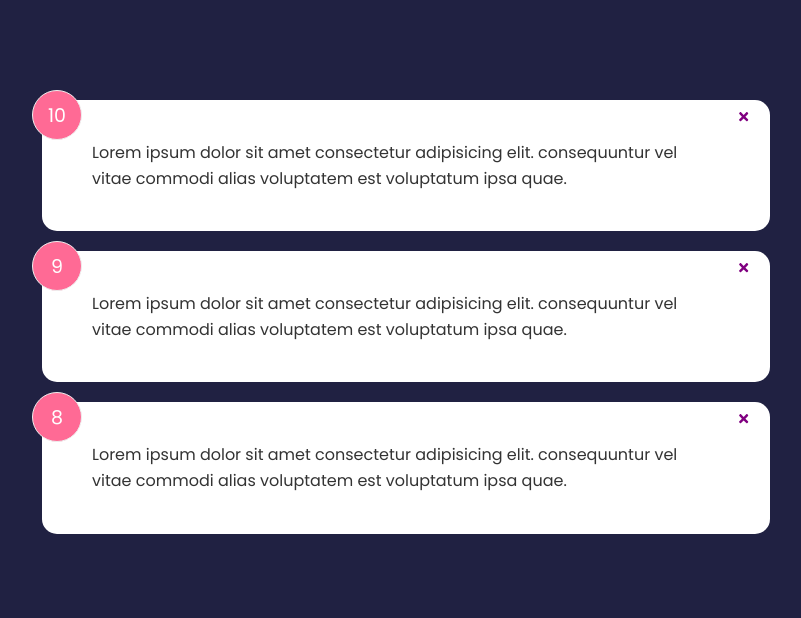
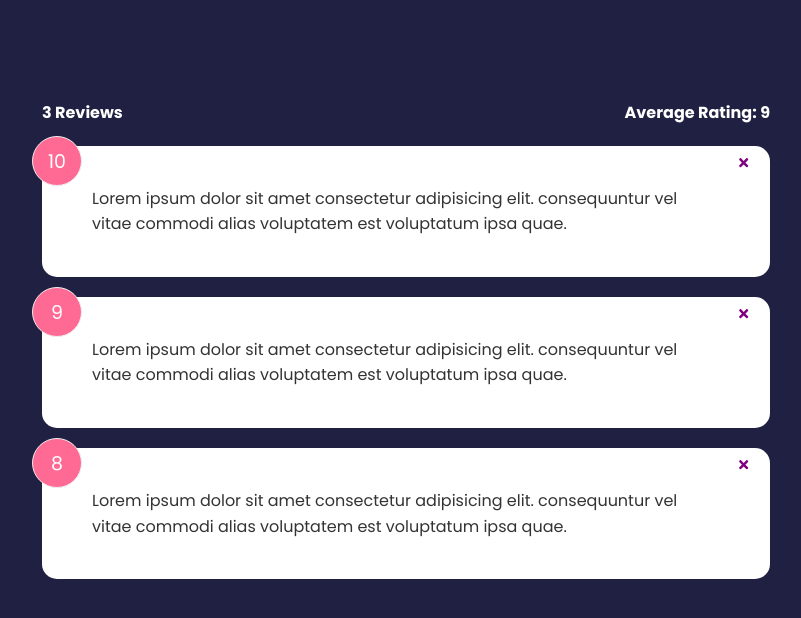
Before and after one commit to thyagarajsalome/React-brad, a React (Create React App) app in the folder feedback-app/: page / in a window 1280 px wide. Shown: the top 618 px of the page, without its empty margins (234-1035 px from the left). Built offline with nearby package versions, Linux system fonts and the light colour scheme; the HTML template or start-up script is replaced by a standard one.

Commit message:
feedbackStats added

```diff
--- a/feedback-app/src/App.js
+++ b/feedback-app/src/App.js
@@ -3,6 +3,7 @@
 import Header from "./components/Header";
 import FeedbackList from "./components/FeedbackList";
 import FeedbackData from "./data/FeedbackData";
+import FeedbackStats from "./components/FeedbackStats";
 
 function App() {
   const [feedback, setFeedback] = useState(FeedbackData);
@@ -17,6 +18,7 @@
     <>
       <Header />
       <div className="container">
+        <FeedbackStats feedback={feedback} />
         <FeedbackList feedback={feedback} handleDelete={deleteFeedback} />
       </div>
     </>
--- /dev/null
+++ b/feedback-app/src/components/FeedbackStats.jsx
@@ -0,0 +1,24 @@
+import PropTypes from "prop-types";
+
+const FeedbackStats = ({ feedback }) => {
+  // calcuate rating avg
+  let average =
+    feedback.reduce((acc, cur) => {
+      return acc + cur.rating;
+    }, 0) / feedback.length;
+
+  average = average.toFixed(1).replace(/[.,]0$/, "");
+
+  return (
+    <div className="feedback-stats">
+      <h4>{feedback.length} Reviews</h4>
+      <h4>Average Rating: {isNaN(average) ? 0 : average}</h4>
+    </div>
+  );
+};
+
+FeedbackStats.prototype = {
+  feedback: PropTypes.array.isRequired,
+};
+
+export default FeedbackStats;
```
